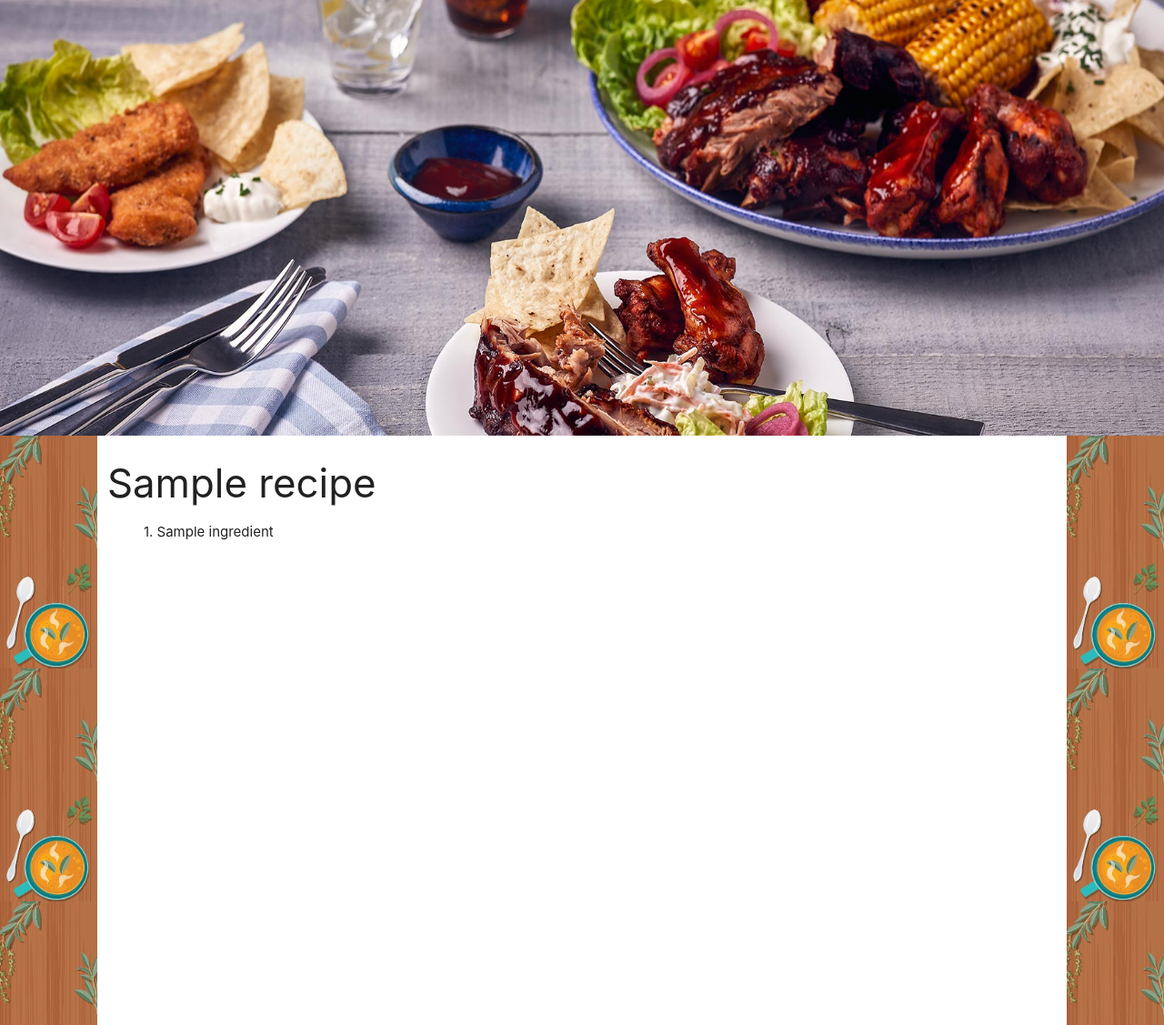
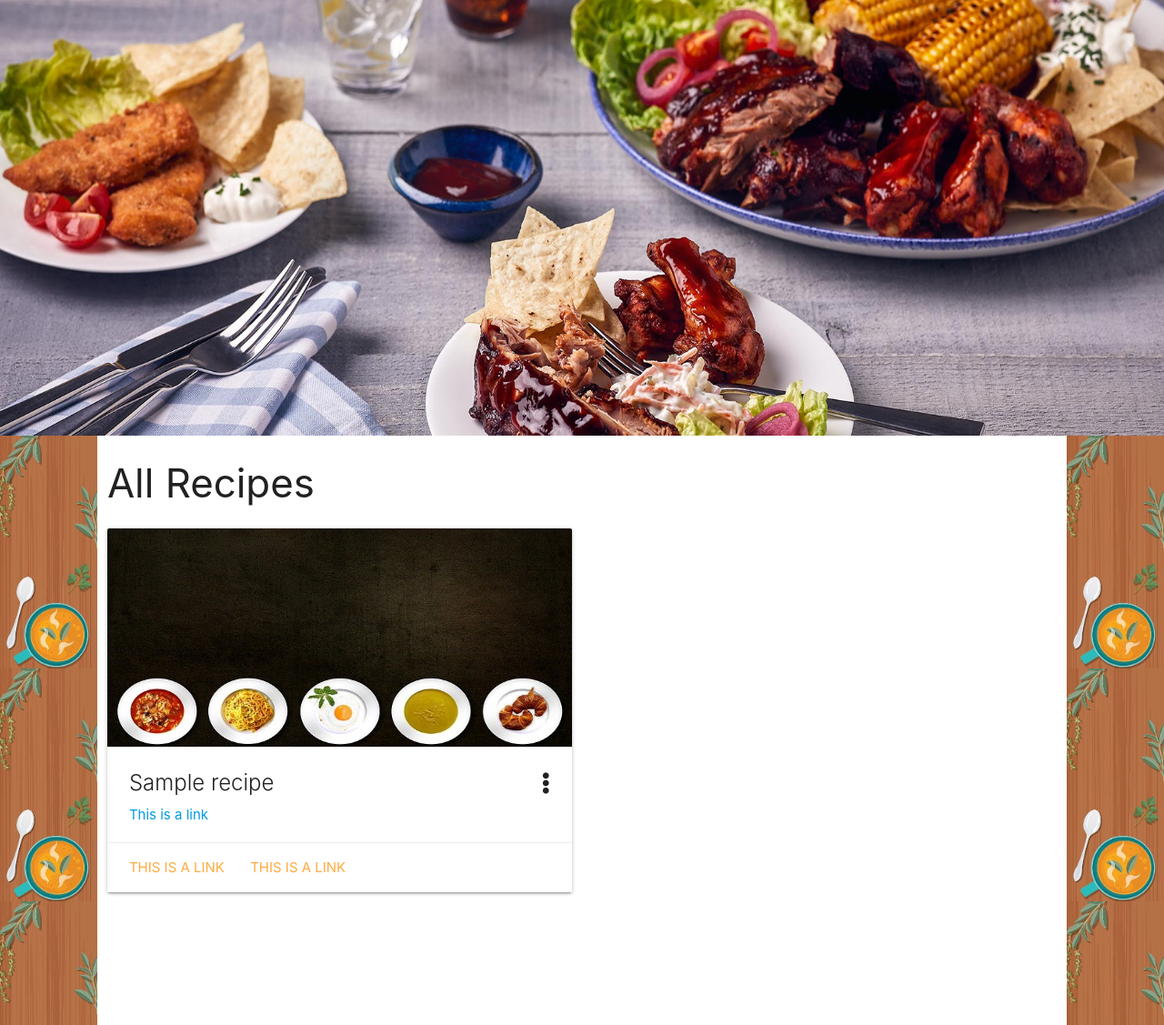
Before and after one commit to brandonmongo/lets_cook, a Flask app: page / in a window 1280 px wide. Shown: the part 65-1192 px from the top of the page at 91% size. Run offline with Flask 2, Linux system fonts and the light colour scheme; a database or web service that is not in the repository returns one stand-in record (values such as "Sample title"); some libraries are stand-ins or nearby versions.

Commit message:
all recipes page updated

```diff
--- a/templates/recipes.html
+++ b/templates/recipes.html
@@ -1,14 +1,36 @@
 {% extends "base.html" %}
 
 {% block content %}
+ <h3>All Recipes</h3>
+
+    <div class="row">
  {% for recipe in recipes %}
-        <h3>{{ recipe.recipe_name }}</h3>
-            {% for ingredient in recipe.ingredients %}
-                <ol style="list-style-type:none">
-                    <li><span>{{ loop.index }}.</span>  {{ ingredient }}</li>
-                </ol>
-            {% endfor %}
-    {% endfor %}
 
+        <div class="col s12 m6">
+            <div class="card medium sticky-action">
+                <div class="card-image">
+                    <img src="../static/assets/images/cook-366875_640.jpg" class="activator" height="255px">
+                </div>
+                <div class="card-content">
+                    <span class="card-title activator grey-text text-darken-4">{{ recipe.recipe_name }}<i class="fas fa-ellipsis-v right"></i></span>
+                    <p><a href="#">This is a link</a></p>
+                </div>
+
+                <div class="card-reveal">
+                    <span class="card-title activator grey-text text-darken-4">{{ recipe.recipe_name }}<i class="fas fa-times right"></i></span>
+                   {% for ingredient in recipe.ingredients %}
+                        <ul>
+                            <li>{{ ingredient }}</li>
+                        </ul>
+                   {% endfor %}
+                </div>
+                <div class="card-action">
+                    <a href="#">This is a link</a>
+                    <a href="#">This is a link</a>
+                </div>
+            </div>
+        </div>
+ {% endfor %}
+    </div>
 
 {% endblock %}
```
Also changed, not shown: templates/recipes_copy.html (added, +14 -0 lines), static/assets/images/cook-366875_640.jpg (added).
